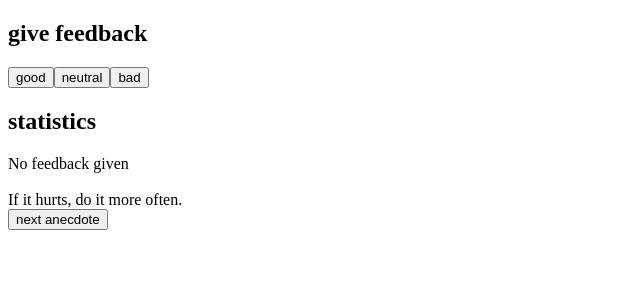
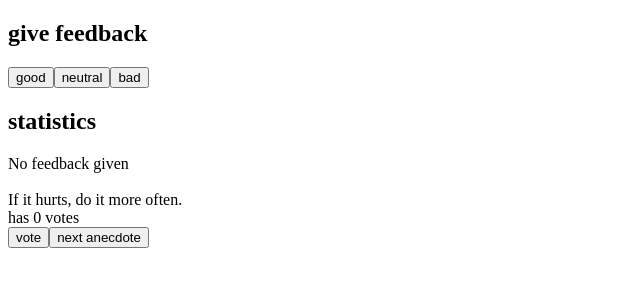
Before and after one commit to onodeloc/fullstackopen, a React (Create React App) app in the folder part1/: page / in a window 1280 px wide. Shown: the top 300 px of the page, without its empty margins (0-640 px from the left). Built offline with nearby package versions, Linux system fonts and the light colour scheme.

Commit message:
1.13*: anecdotes step2

```diff
--- a/part1/src/App.js
+++ b/part1/src/App.js
@@ -13,10 +13,17 @@ const App = () => {
   ]
 
   const [selected, setSelected] = useState(0)
+  const [votes, setVotes] = useState(new Uint8Array(8))
 
   const randomizeAnecdote = () => {
     var randNum = Math.floor(Math.random() * 8)
     setSelected(randNum)
+  }
+
+  const voteForAnecdote = () => {
+    const copy = [...votes]
+    copy[selected] += 1
+    setVotes(copy)
   }
 
   const [good, setGood] = useState(0)
@@ -52,6 +59,9 @@ const App = () => {
       <div>
         {anecdotes[selected]}
         <br />
+        has {votes[selected]} votes
+        <br />
+        <Button handleClick={voteForAnecdote} text='vote' />
         <Button handleClick={randomizeAnecdote} text='next anecdote' />
       </div>
     </div>
```
